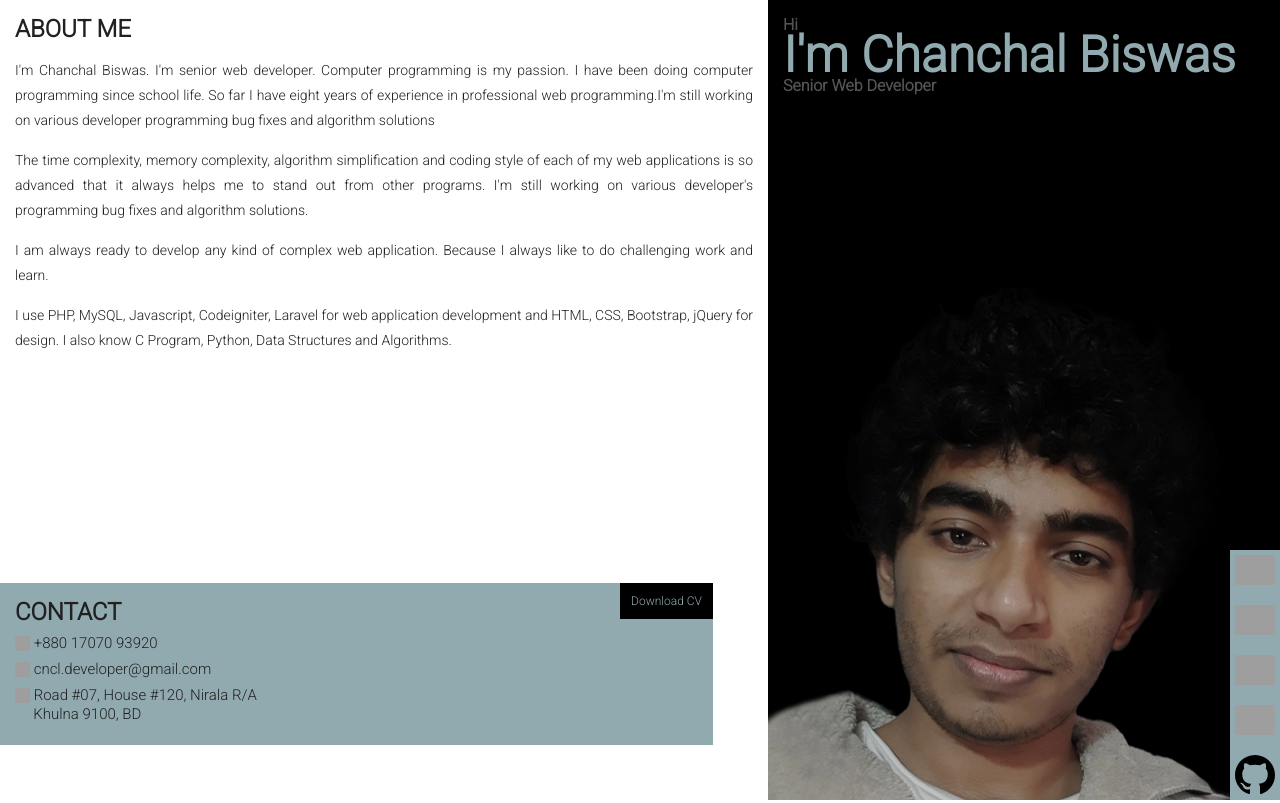
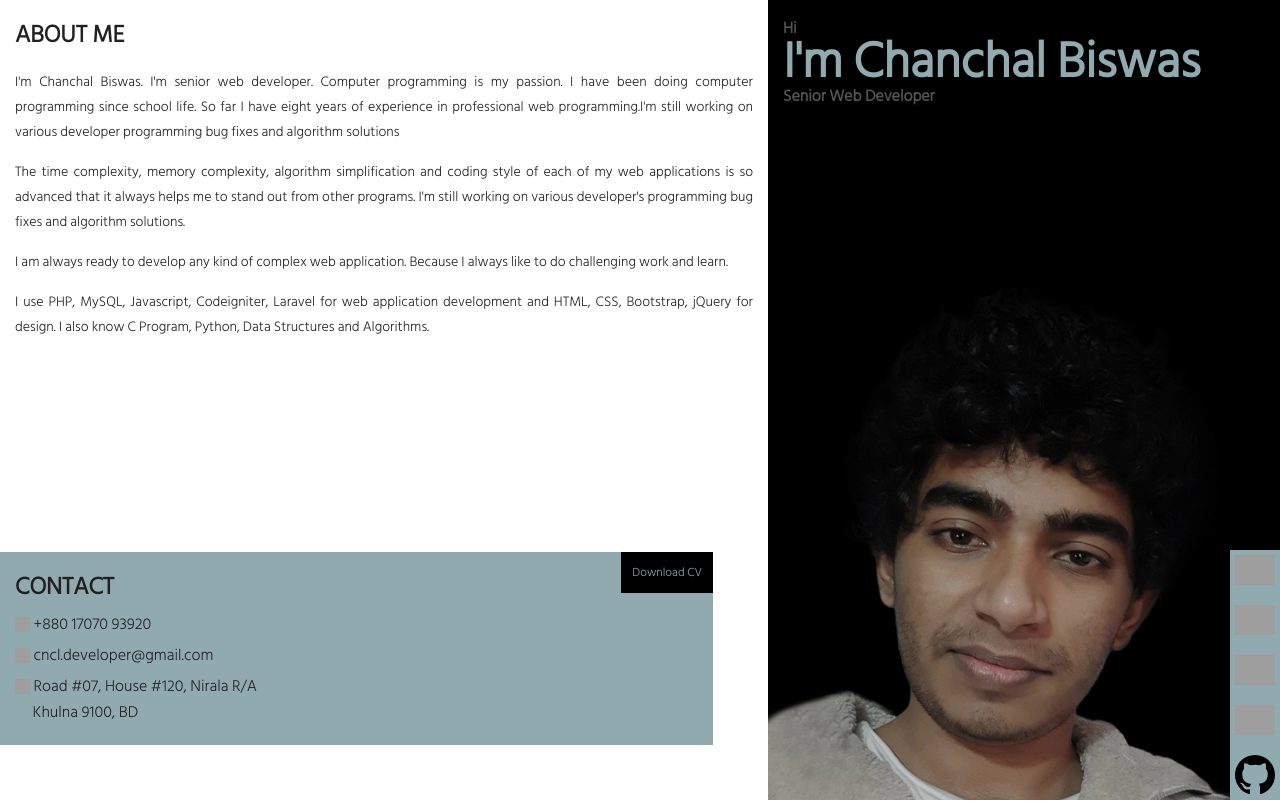
Before and after one commit to net-chanchal/chanchal.net, a PHP site: page / in a window 1280 px wide. Run offline with PHP 8.4, Linux system fonts and the light colour scheme; grey boxes are pictures that could not be loaded.

Commit message:
commit 8

```diff
--- a/index.html
+++ b/index.html
@@ -4,6 +4,7 @@
     <meta charset="UTF-8">
     <meta name="viewport" content="width=device-width, initial-scale=1.0">
     <meta http-equiv="X-UA-Compatible" content="ie=edge">
+    <meta http-equiv="Cache-Control: max-age=2592000" content="public">
     <meta name="title" content="Website,E-commerce and Software Development,Bug Fixing,Problem Solving">
     <meta name="description" content="I'm Chanchal Biswas.I'm a senior web developer. I specialize in PHP,MySQL,Javascript,Laravel,Codeigniter,React JS,C and Data Structure.I'm working as a freelancer.">
     <meta name="keywords" content="e-commerce,schoo,company,inventory,management,shiping,software,bug fixing,php developer,laravel developer, codeigniter developer">
@@ -13,9 +14,6 @@
     <meta name="revisit-after" content=" days">
     <meta name="author" content="Chanchal Biswas">
     <link rel="stylesheet" href="style.css">
-    <link rel="preconnect" href="https://fonts.googleapis.com">
-    <link rel="preconnect" href="https://fonts.gstatic.com" crossorigin>
-    <link href="https://fonts.googleapis.com/css2?family=Roboto:wght@300&display=swap" rel="stylesheet">
     <link rel="icon" type="image/x-icon" href="img/favicon.ico">
     <title>Chanchal :: Web Developer</title>
 </head>
--- a/style.css
+++ b/style.css
@@ -1,10 +1,11 @@
+@import url('https://fonts.googleapis.com/css2?family=Hind+Siliguri:wght@300&display=swap');
 *{
     margin: 0;
     padding: 0;
     box-sizing: border-box;
 }
 body {
-    font-family: 'Roboto', sans-serif;
+    font-family: 'Hind Siliguri', sans-serif;
     color: #212121;
 }
 
@@ -108,12 +109,11 @@ aside {
     list-style: none;
 }
 .contact ul li {
-    margin: 7px 0;
+    margin: 5px 0;
 }
 .contact ul li a {
     color: #212121;
     text-decoration: none;
-    font-size: 15px;
 }
 .contact ul li img {
     display: inline-block;
```
